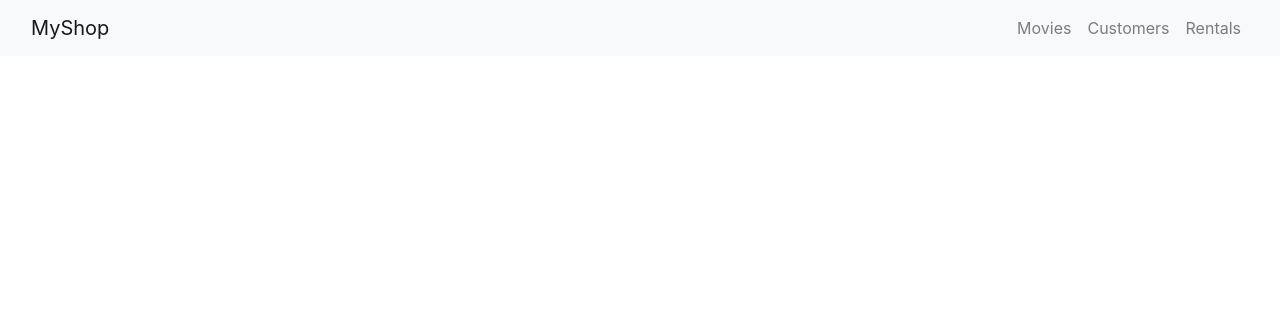
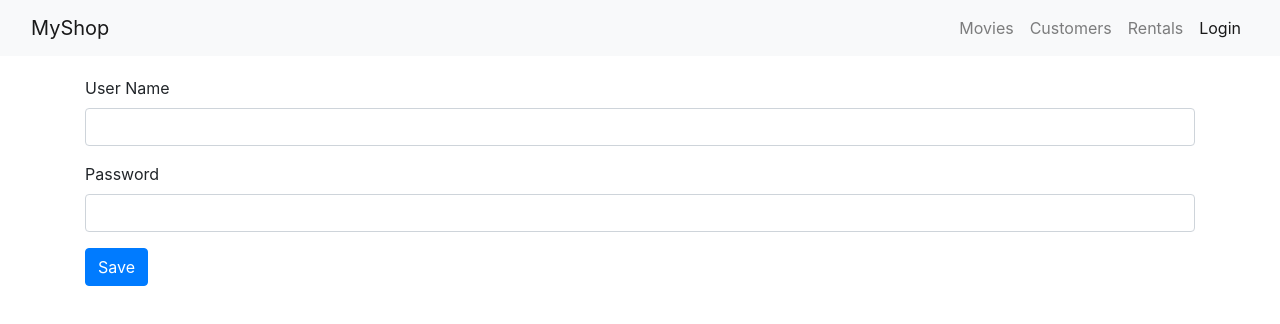
Before and after one commit to ChandimaHerath/movie-app-reactJS, a React (Create React App) app: page /login in a window 1280 px wide. Before the commit this address led to /not-found. Shown: the top 324 px of the page. Built offline with nearby package versions, Linux system fonts and the light colour scheme.

Commit message:
login form implemented.. pending functionality

```diff
--- a/src/App.js
+++ b/src/App.js
@@ -1,12 +1,14 @@
 import React, { Component } from 'react';
-import './App.css';
+import {Route,Redirect,Switch} from 'react-router-dom'
 import NotFound from './components/common/notFound';
 import Customers from './components/customers';
 import Movies from './components/movies';
 import Rentals from './components/rentals';
 import MovieForm from './components/movieForm'
-import {Route,Redirect,Switch} from 'react-router-dom'
 import NavBar from './components/navBar';
+import LoginForm from './components/loginform';
+import './App.css';
+
 
 class App extends Component{
   render(){
@@ -15,6 +17,7 @@ class App extends Component{
         <NavBar/>
       <main className="container">
         <Switch>
+        <Route path="/login" component={LoginForm} ></Route>
        <Route path="/movies/:id" component={MovieForm} ></Route>
       <Route path="/movies"  component={Movies}>  </Route>
       <Route path="/customers"  component={Customers}>  </Route>
--- /dev/null
+++ b/src/components/loginform.jsx
@@ -0,0 +1,38 @@
+import React, { Component } from 'react';
+
+class LoginForm  extends React.Component {
+
+        state = {
+            account :{username:'', password:'' }
+        }
+
+        handleSubmit= e => {
+            e.preventDefault();
+        }
+
+        handleChange=e=>{
+            const account = {...this.state.account};
+            account.username = e.currentTarget.value;
+            this.setState({account});
+
+        }
+
+    render() {
+        return <div>
+                <form onClick={this.handleSubmit}>
+                 <div className="form-group">
+                <label htmlFor='username'>User Name</label>
+                <input onChange={this.handleChange} value={this.state.account.username} id="username" type="text" className="form-control" />
+                </div>
+
+                <div className="form-group">
+                <label htmlFor='password'>Password</label>
+                <input id="password" type="password" className="form-control" />
+                </div>
+                </form>
+                <button className="btn btn-primary">Save</button>
+        </div>;
+    }
+}
+
+export default LoginForm ;
--- a/src/components/navBar.jsx
+++ b/src/components/navBar.jsx
@@ -20,6 +20,9 @@ const NavBar = () => {
           <li className="nav-item">
             <NavLink className="nav-link" to="/rentals">Rentals</NavLink>
           </li>
+          <li className="nav-item">
+            <NavLink className="nav-link" to="/login">Login</NavLink>
+          </li>
 
         </ul>
       </div></span>
```
